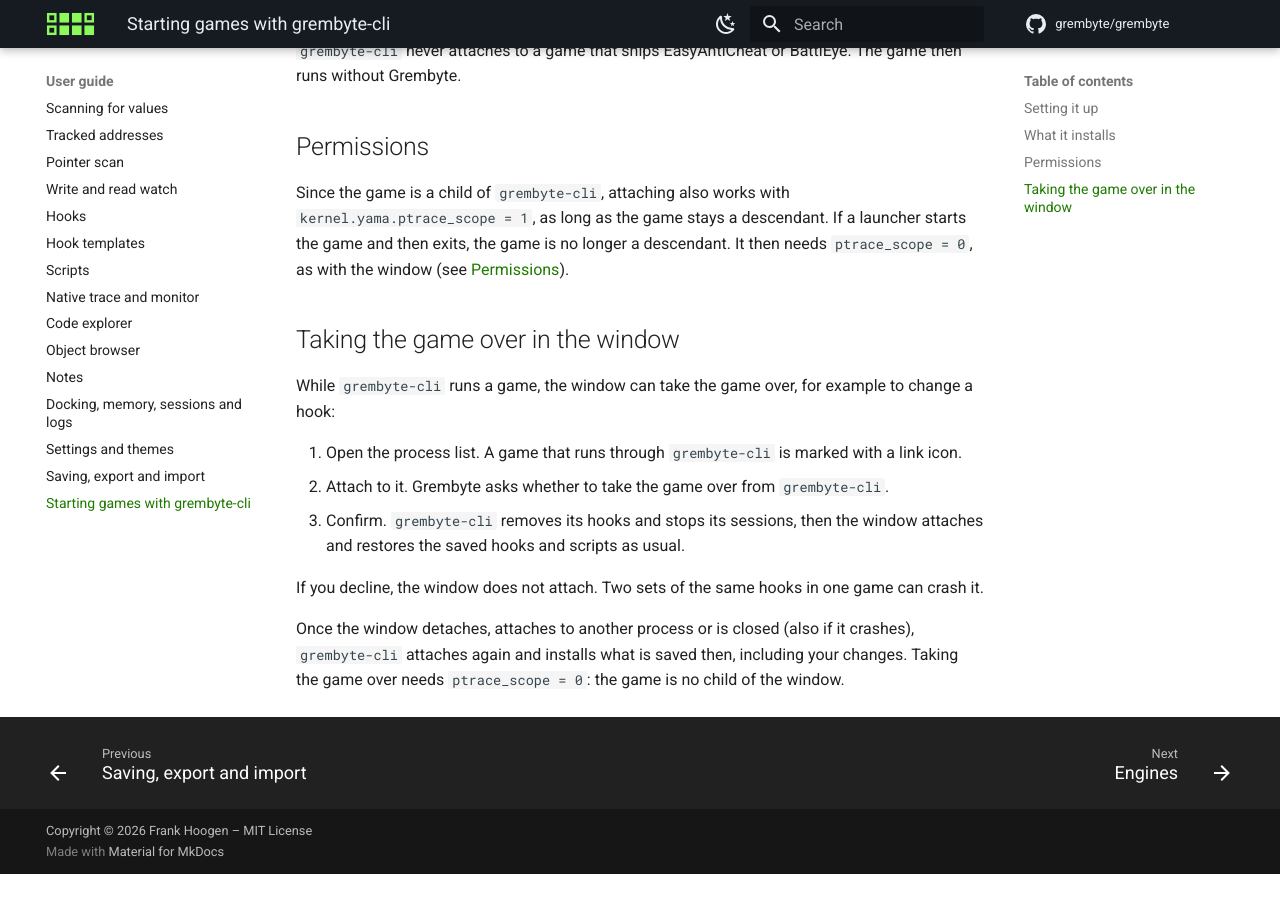
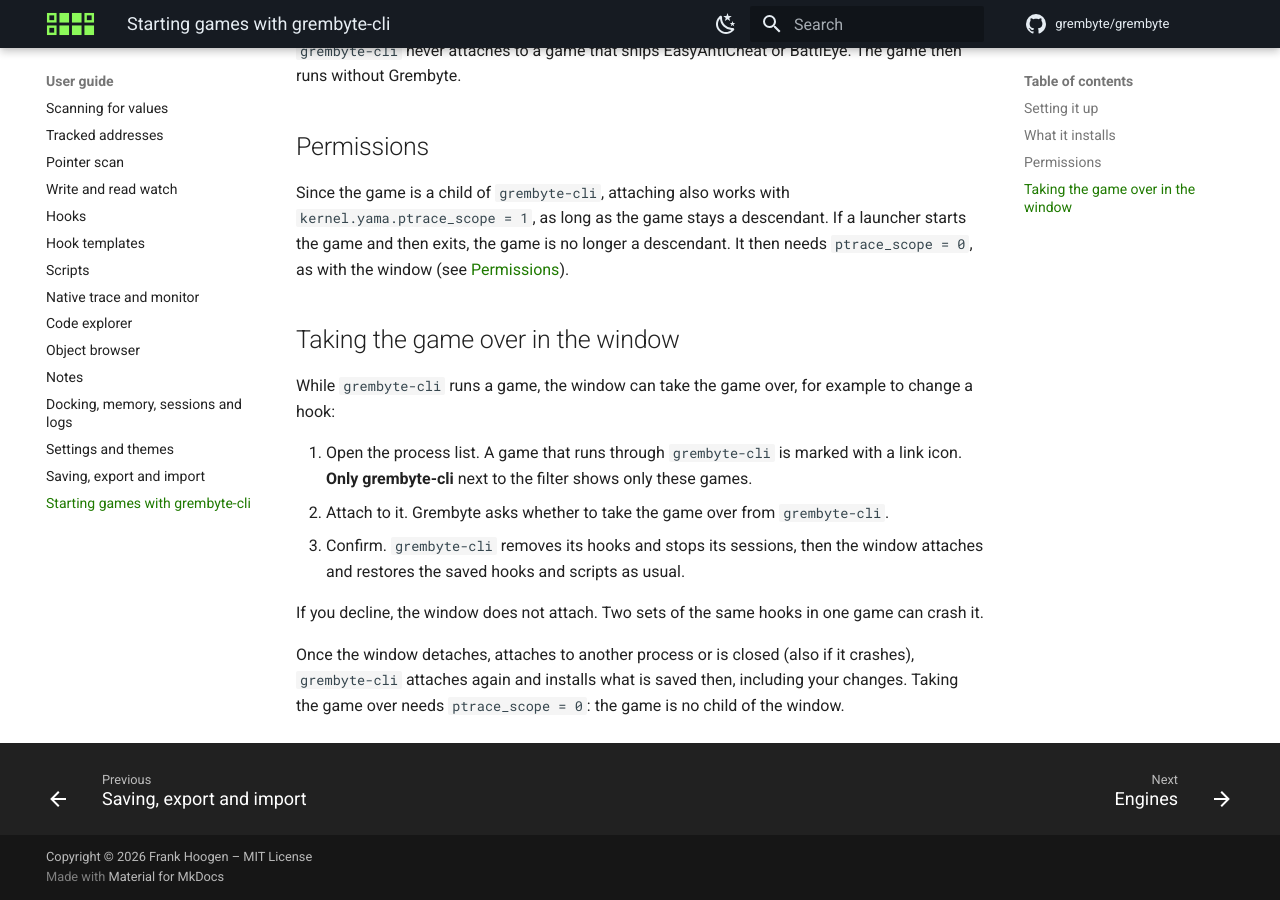
Before and after one commit to grembyte/grembyte, an MkDocs documentation site: the page built from docs/guide/launch-option.md, in a window 1280 px wide and 900 px high, scrolled down 1267 px. Built offline with MkDocs 1.6.1 and Material for MkDocs 9.7.7, drawn with Linux system fonts in a browser that asks for light colours; comment, search, counter and statistics services are not loaded; before the commit the page ends 2141 px from its top, so only the background shows below that.

Commit message:
Mention the grembyte-cli filter of the process list in the guide
Co-Authored-By: Claude Opus 5.5 <noreply@anthropic.com>

```diff
--- a/docs/guide/launch-option.md
+++ b/docs/guide/launch-option.md
@@ -40,7 +40,7 @@ Since the game is a child of `grembyte-cli`, attaching also works with `kernel.y
 
 While `grembyte-cli` runs a game, the window can take the game over, for example to change a hook:
 
-1. Open the process list. A game that runs through `grembyte-cli` is marked with a link icon.
+1. Open the process list. A game that runs through `grembyte-cli` is marked with a link icon. **Only grembyte-cli** next to the filter shows only these games.
 2. Attach to it. Grembyte asks whether to take the game over from `grembyte-cli`.
 3. Confirm. `grembyte-cli` removes its hooks and stops its sessions, then the window attaches and restores the saved hooks and scripts as usual.
 
```
